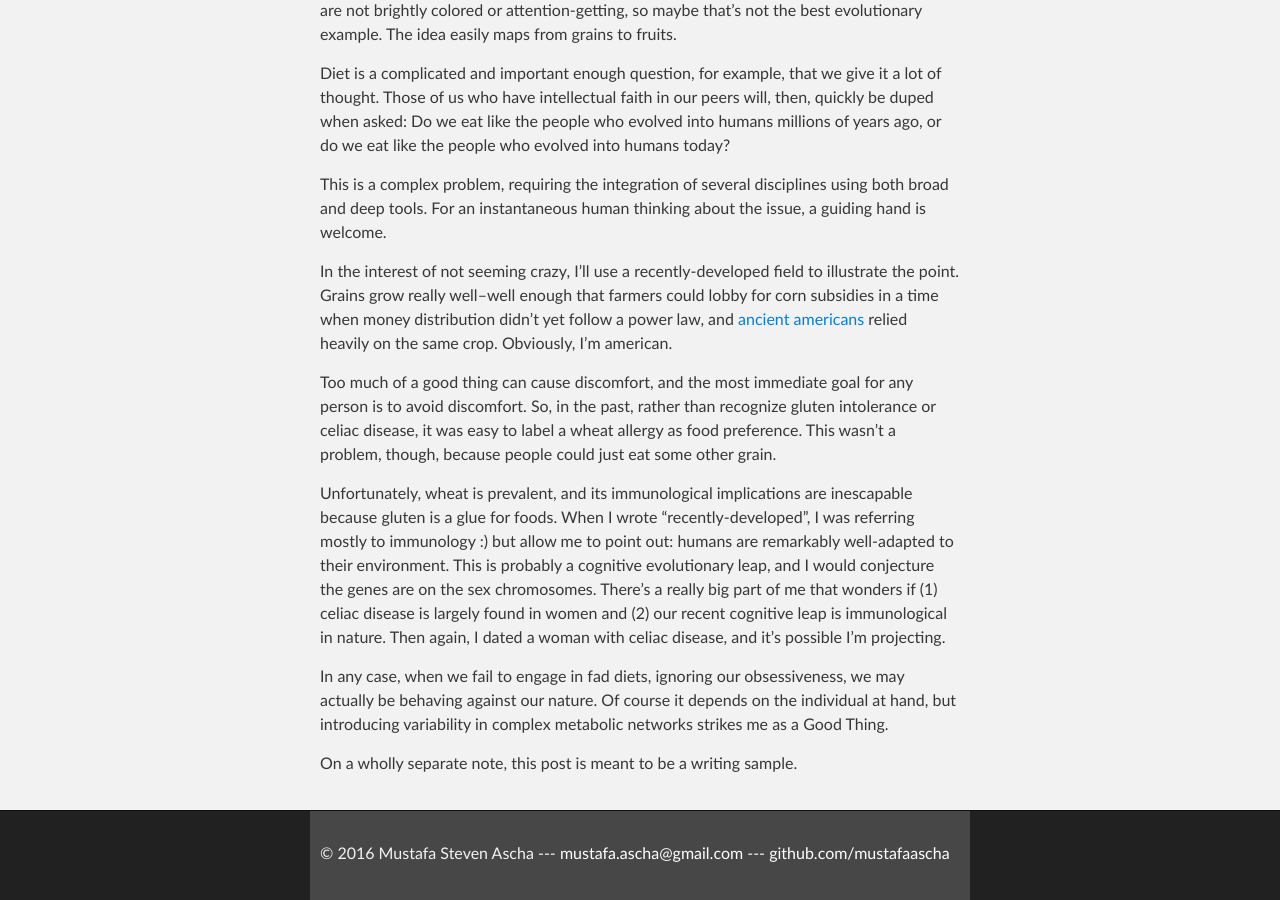
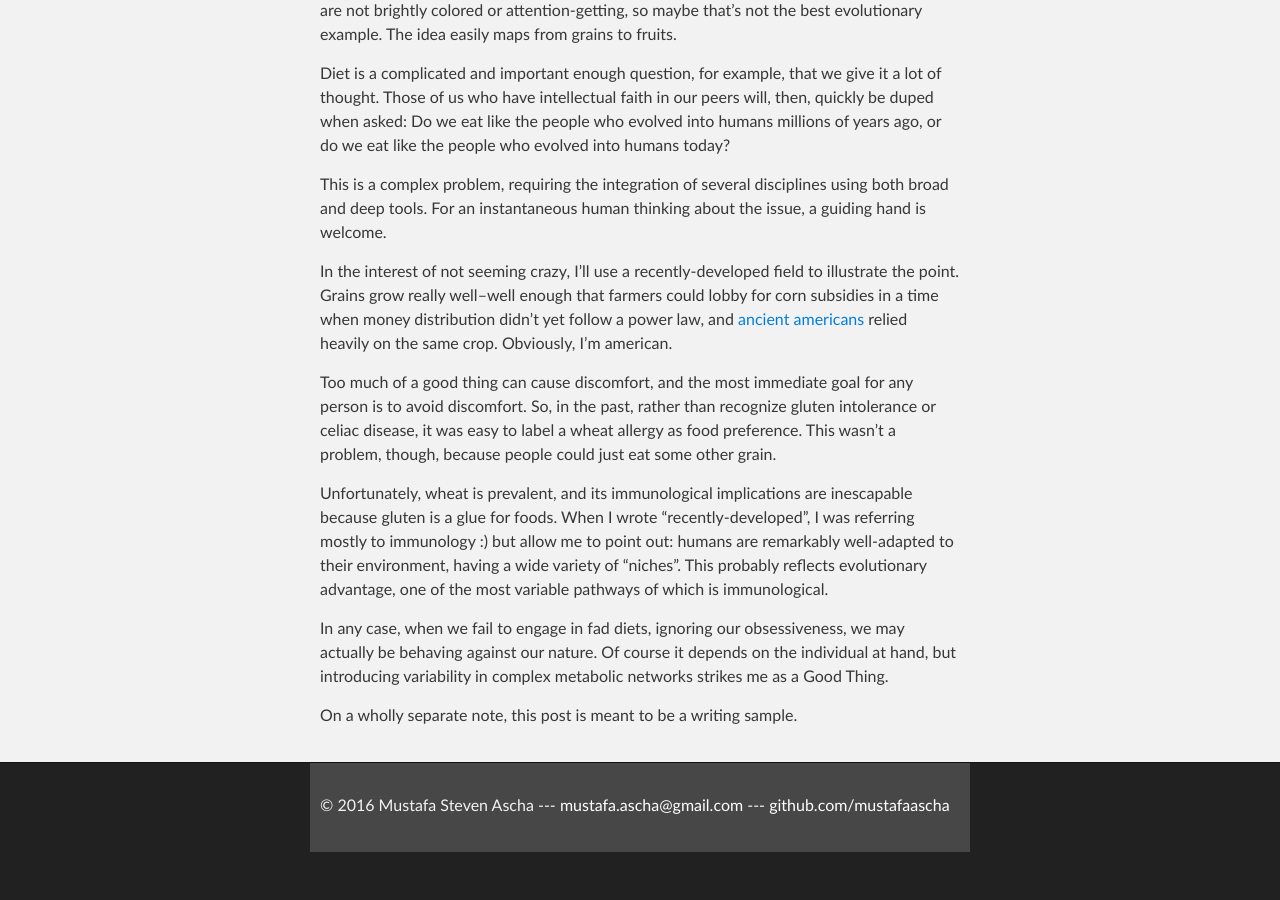
Before and after one commit to mustafaascha/mustafaascha.github.io, a Jekyll site: the page built from _posts/2017-03-04-variable-diets.md, in a window 1280 px wide and 900 px high, scrolled down 641 px. Built offline with Jekyll 4.4.1, drawn with Linux system fonts in a browser that asks for light colours; after the commit the page ends 1493 px from its top, so only the background shows below that.

Commit message:
Update 2017-03-04-variable-diets.md

```diff
--- a/_posts/2017-03-04-variable-diets.md
+++ b/_posts/2017-03-04-variable-diets.md
@@ -20,7 +20,7 @@ In the interest of not seeming crazy, I'll use a recently-developed field to ill
 
 Too much of a good thing can cause discomfort, and the most immediate goal for any person is to avoid discomfort. So, in the past, rather than recognize gluten intolerance or celiac disease, it was easy to label a wheat allergy as food preference. This wasn't a problem, though, because people could just eat some other grain.
 
-Unfortunately, wheat is prevalent, and its immunological implications are inescapable because gluten is a glue for foods. When I wrote "recently-developed", I was referring mostly to immunology :) but allow me to point out: humans are remarkably well-adapted to their environment. This is probably a cognitive evolutionary leap, and I would conjecture the genes are on the sex chromosomes. There's a really big part of me that wonders if (1) celiac disease is largely found in women and (2) our recent cognitive leap is immunological in nature. Then again, I dated a woman with celiac disease, and it's possible I'm projecting.
+Unfortunately, wheat is prevalent, and its immunological implications are inescapable because gluten is a glue for foods. When I wrote "recently-developed", I was referring mostly to immunology :) but allow me to point out: humans are remarkably well-adapted to their environment, having a wide variety of "niches". This probably reflects evolutionary advantage, one of the most variable pathways of which is immunological.
 
 In any case, when we fail to engage in fad diets, ignoring our obsessiveness, we may actually be behaving against our nature. Of course it depends on the individual at hand, but introducing variability in complex metabolic networks strikes me as a Good Thing.
 
```
